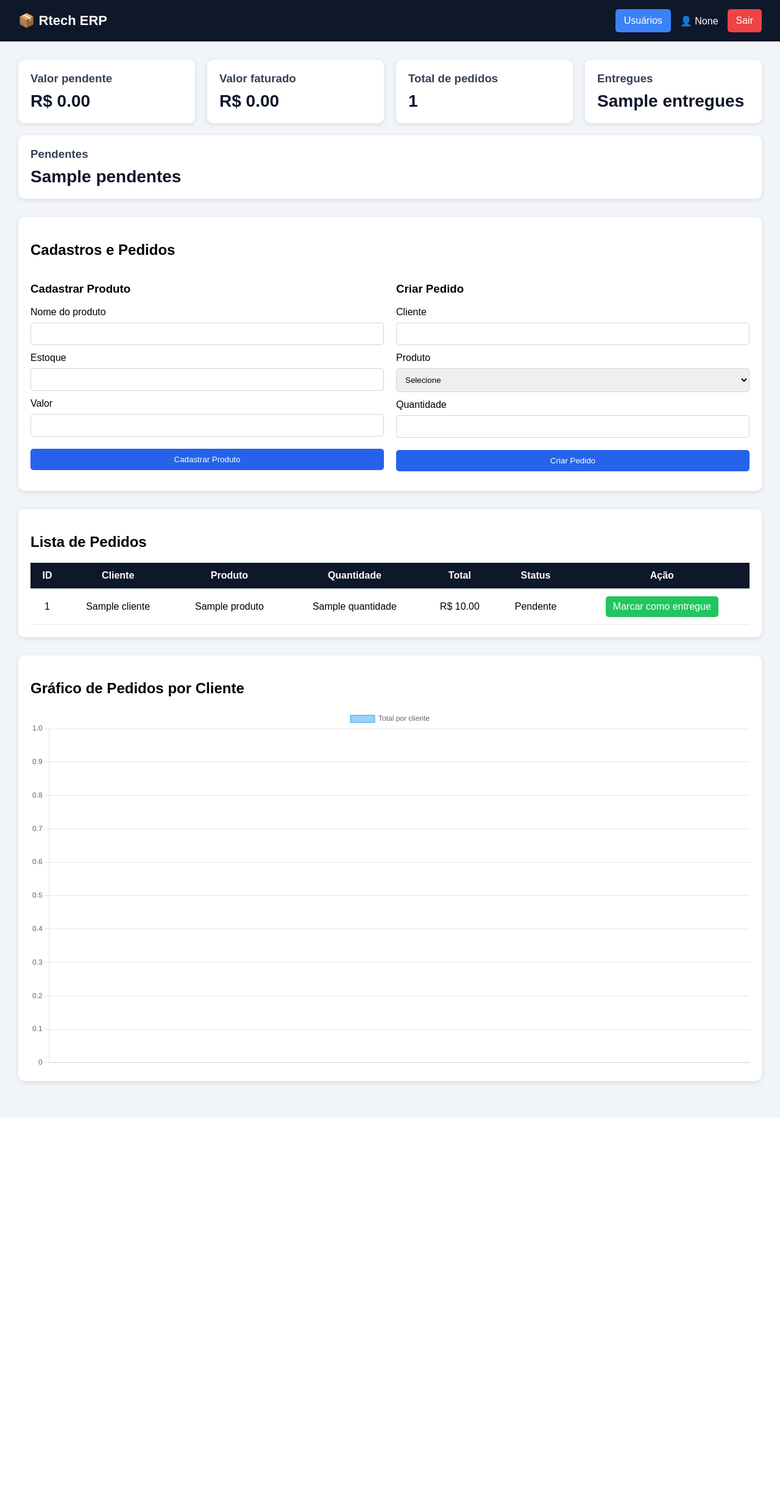
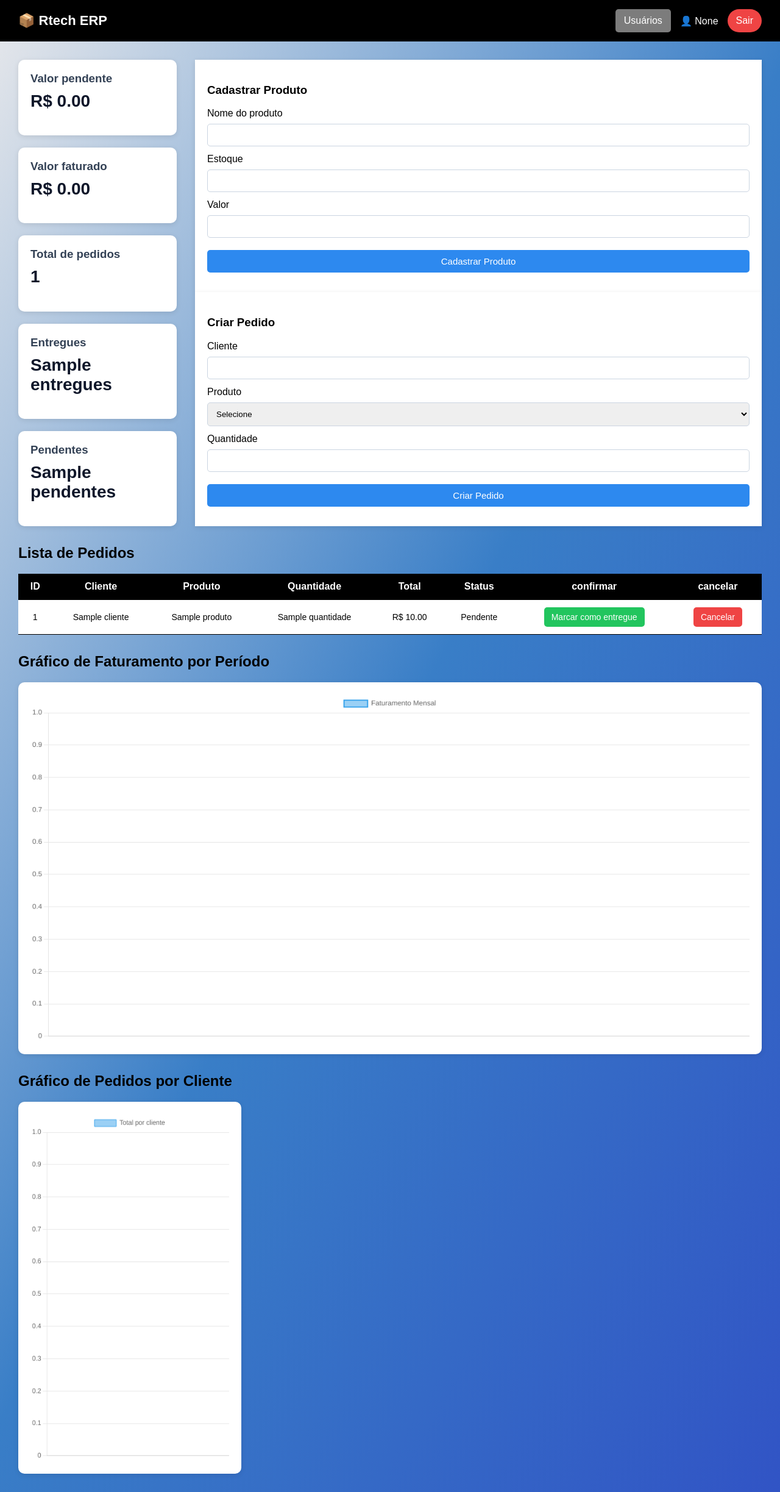
Before and after one commit to Danielreis23-lab/rtech-erp, a Python web app: template templates/pedidos.html in a window 1280 px wide. Shown: the whole page at 61% size. Before the commit the page ends 1833 px from the top, so only its background shows below. Run offline with Jinja, Linux system fonts and the light colour scheme; the template is opened without the code that fills it: most values are stand-ins (such as "Sample title", 1, 10 or a date in 2020).

Commit message:
Melhorias no designer da pagina de controke de pedido

```diff
--- a/deps.py
+++ b/deps.py
@@ -1,6 +1,6 @@
-from database import SessionLocal
+from database import SessionLocal # Importa a classe SessionLocal do módulo database. Esta classe é usada para criar sessões de banco de dados para interagir com o banco de dados.
 
-def get_db():
+def get_db():# Define a função get_db, é um gerador que fornece uma sessão de banco de dados para as rotas do FastAPI. Esta função é usada como uma dependência nas rotas para garantir que cada solicitação tenha acesso a uma sessão de banco de dados.
     db = SessionLocal()
     try:
         yield db
--- a/templates/pedidos.html
+++ b/templates/pedidos.html
@@ -9,14 +9,14 @@
         body {
             font-family: Arial, Helvetica, sans-serif;
             margin: 0;
-            background: #f1f5f9;
+            background: linear-gradient(120deg, #e7e8eb, #397ec7, #3154c5);
         }
 
         .navbar {
             display: flex;
             justify-content: space-between;
             align-items: center;
-            background: #0f172a;
+            background: #000000;
             padding: 15px 30px;
             color: white;
         }
@@ -25,11 +25,16 @@
             padding: 30px;
         }
 
+        .cards-forms {
+            display: flex;
+        }
+
         .cards {
             display: flex;
             gap: 20px;
-            margin-bottom: 30px;
             flex-wrap: wrap;
+            margin-right: 30px;
+            width: 300px;
         }
 
         .card {
@@ -52,18 +57,18 @@
             color: #0f172a;
         }
 
-        .bloco {
-            background: white;
-            padding: 20px;
-            border-radius: 10px;
-            box-shadow: 0 2px 8px rgba(0,0,0,0.1);
-            margin-bottom: 30px;
+        .lista-pedidos {
+            margin-top: 30px;
         }
 
         .formularios {
             display: grid;
-            grid-template-columns: 1fr 1fr;
-            gap: 20px;
+        }
+
+        .forms-produto, .forms-pedido {
+            background: white;
+            padding: 20px;
+            box-shadow: 0 2px 8px rgba(0,0,0,0.1);
         }
 
         input, select, button {
@@ -83,7 +88,14 @@
         }
 
         .btn {
-            background: #2563eb;
+            width: 100%;
+            padding: 10px;
+            background-color: #2d89ef;
+            color: white;
+            border: none;
+            border-radius: 5px;
+            cursor: pointer;
+            font-size: 15px;
         }
 
         .btn:hover {
@@ -106,13 +118,13 @@
         .logout {
             background: #ef4444;
             padding: 10px 14px;
-            border-radius: 5px;
+            border-radius: 30px;
             color: white;
             text-decoration: none;
         }
 
         .usuarios {
-            background: #3b82f6;
+            background: rgba(255, 255, 255, 0.486);
             padding: 10px 14px;
             border-radius: 5px;
             color: white;
@@ -128,21 +140,49 @@
         th, td {
             padding: 12px;
             text-align: center;
-            border-bottom: 1px solid #e5e7eb;
+            border-bottom: 1px solid #000000;
         }
 
         th {
-            background: #0f172a;
+            background: #000000;
             color: white;
         }
 
-        canvas {
+
+
+        td {
+            background: white;
+            font-size: 14px;
+        }
+
+        /*CSS separado para cada gráfico */
+        #graficoPedidos {
+            max-width: 30%;
+            background-color: white;
+            padding: 20px;
+            border-radius: 10px;
+            box-shadow: 0 2px 8px rgba(0,0,0,0.1);
+        }
+
+        #graficoFaturamento {
             max-width: 100%;
+            background-color: white;
+            padding: 20px;
+            border-radius: 10px;
+            box-shadow: 0 2px 8px rgba(0,0,0,0.1);
+        }
+
+        .bloco {
+            margin-top: 30px;
         }
 
         @media (max-width: 900px) {
             .formularios {
                 grid-template-columns: 1fr;
+            }
+
+            #graficoPedidos, #graficoFaturamento {
+                max-width: 100%;
             }
         }
     </style>
@@ -163,6 +203,8 @@
 
 <div class="container">
 
+    <div class="cards-forms">
+
         <div class="cards">
             <div class="card">
                 <h3>Valor pendente</h3>
@@ -176,23 +218,18 @@
                 <h3>Total de pedidos</h3>
                 <div class="numero">{{ total_pedidos }}</div>
             </div>
-
             <div class="card">
                 <h3>Entregues</h3>
                 <div class="numero">{{ entregues }}</div>
             </div>
-
             <div class="card">
                 <h3>Pendentes</h3>
                 <div class="numero">{{ pendentes }}</div>
             </div>
         </div>
 
-    <div class="bloco">
-        <h2>Cadastros e Pedidos</h2>
-
         <div class="formularios">
-            <div>
+            <div class="forms-produto">
                 <h3>Cadastrar Produto</h3>
                 <form method="post" action="/pedidos/cadastrar-produto">
                     <label>Nome do produto</label>
@@ -208,7 +245,7 @@
                 </form>
             </div>
 
-            <div>
+            <div class="forms-pedido">
                 <h3>Criar Pedido</h3>
                 <form method="post" action="/pedidos/criar-pedido">
                     <label>Cliente</label>
@@ -233,7 +270,7 @@
         </div>
     </div>
 
-    <div class="bloco">
+    <div class="lista-pedidos">
         <h2>Lista de Pedidos</h2>
 
         <table>
@@ -244,7 +281,8 @@
                 <th>Quantidade</th>
                 <th>Total</th>
                 <th>Status</th>
-                <th>Ação</th>
+                <th>confirmar</th>
+                <th>cancelar</th>
             </tr>
 
             {% for pedido in pedidos %}
@@ -256,21 +294,37 @@
                 <td>R$ {{ "%.2f"|format(pedido.total) }}</td>
                 <td>{{ pedido.status }}</td>
                 <td>
-                    {% if pedido.status != "Entregue" %}
+                    {% if pedido.status != "Entregue" and pedido.status != "Cancelado" %}
                         <a class="btn-entregue" href="/pedidos/entregar/{{ pedido.id }}">Marcar como entregue</a>
+                    {% elif pedido.status == "Entregue" %}
+                        ✅
                     {% else %}
-                        ✅
+                    "Compra cancelada"
                     {% endif %}
                 </td>
+                <td>
+                    {% if pedido.status != "Cancelado" %}
+                        <a class="btn-entregue" href="/pedidos/cancelar/{{ pedido.id }}" style="background: #ef4444;">Cancelar</a>
+                    {% else %}
+                        ❌
+                    {% endif %}
             </tr>
             {% endfor %}
         </table>
     </div>
 
+    <!--  Gráfico de Faturamento por Período -->
+    <div class="bloco">
+        <h2>Gráfico de Faturamento por Período</h2>
+        <canvas id="graficoFaturamento"></canvas>
+    </div>
+
+    <!-- Gráfico de Pedidos por Cliente -->
     <div class="bloco">
         <h2>Gráfico de Pedidos por Cliente</h2>
         <canvas id="graficoPedidos"></canvas>
     </div>
+
 </div>
 
 <script>
@@ -300,5 +354,32 @@
     });
 </script>
 
+<script>
+    const labelsFaturamento = {{ faturamento_labels | tojson }};
+    const valuesFaturamento = {{ faturamento_values | tojson }};
+
+    const ctxFaturamento = document.getElementById('graficoFaturamento').getContext('2d');
+
+    new Chart(ctxFaturamento, {
+        type: 'line',
+        data: {
+            labels: labelsFaturamento,
+            datasets: [{
+                label: 'Faturamento Mensal',
+                data: valuesFaturamento,
+                borderWidth: 2,
+                tension: 0.3,
+                fill: false
+            }]
+        },
+        options: {
+            responsive: true,
+            scales: {
+                y: { beginAtZero: true }
+            }
+        }
+    });
+</script>
+
 </body>
 </html>
```
Also changed, not shown: database.py (+5 -5 lines), routers/pedidos.py (+17 -2 lines). Lines whose indentation alone changed are shown as unchanged.
